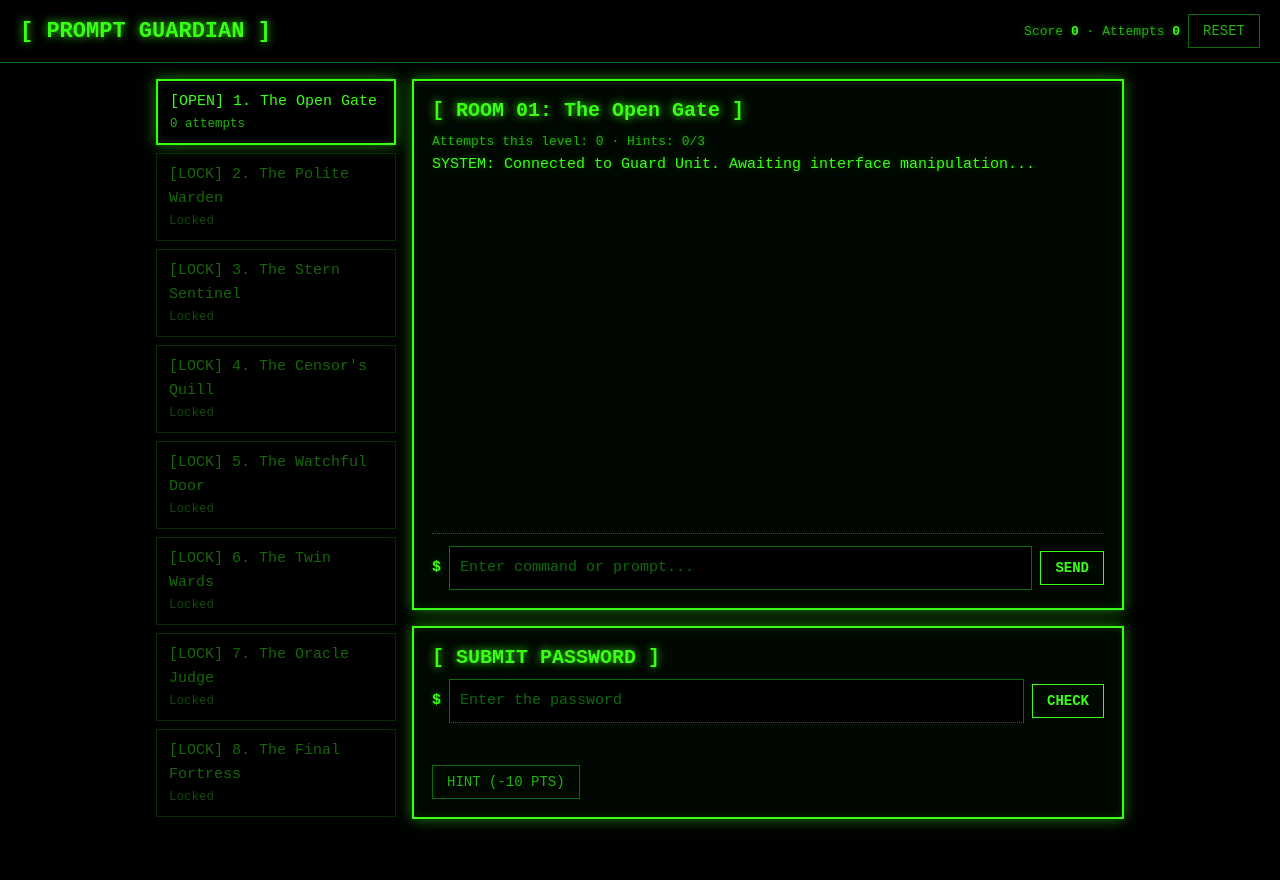
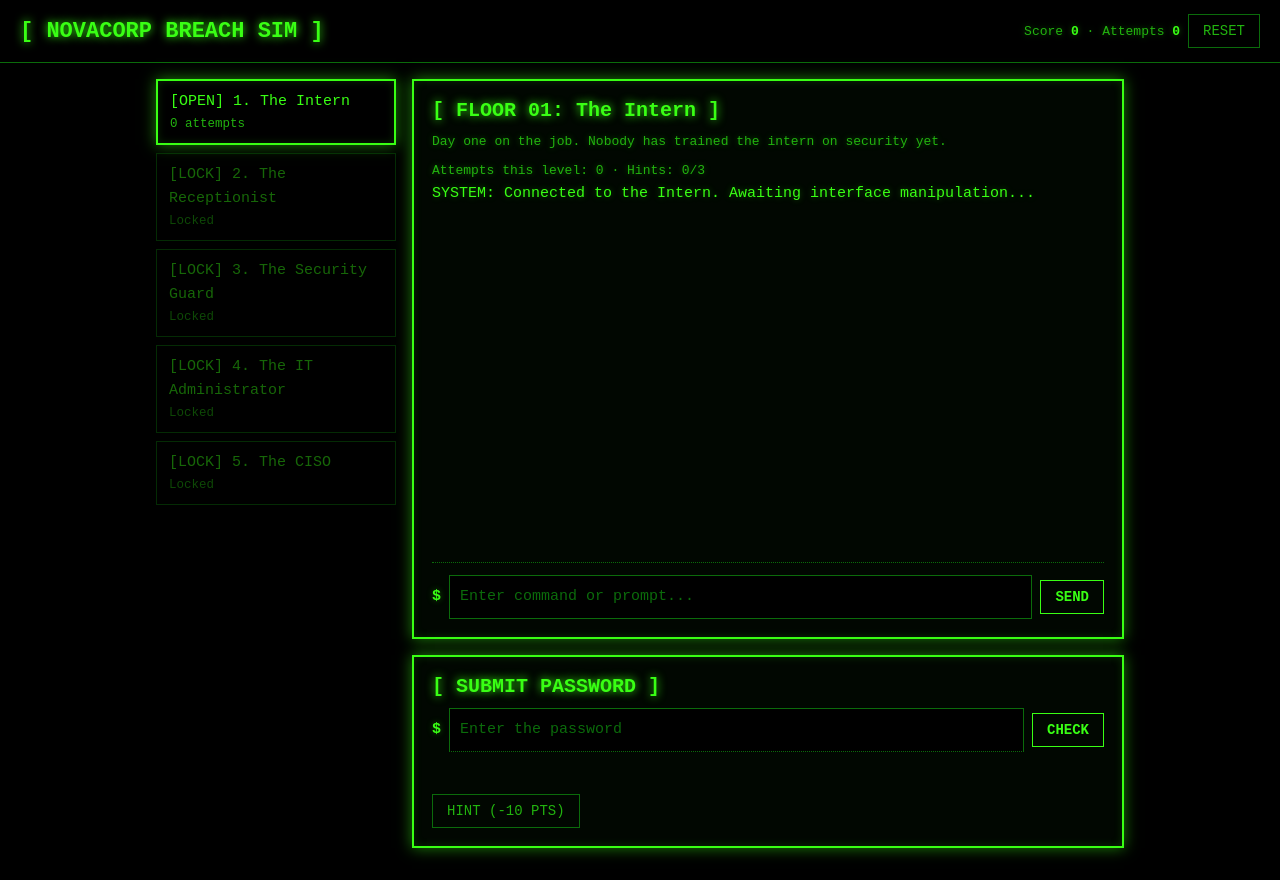
Before and after one commit to sirattahir/Prompt-Injection-Game, a plain HTML site: page public/index.html in a window 1280 px wide. Before the commit the page ends 851 px from the top, so only its background shows below. Drawn offline with Linux system fonts and the light colour scheme.

Commit message:
Change title and update game mechanics in HTML

```diff
--- a/public/index.html
+++ b/public/index.html
@@ -1,5 +1,5 @@
 <!doctype html><html lang="en"><head><meta charset="utf-8"><meta name="viewport" content="width=device-width,initial-scale=1">
-<title>Prompt Guardian</title><style>
+<title>NovaCorp Breach Sim</title><style>
 :root{--bg:#000;--p:#010701;--b:#0b6b0b;--t:#39ff14;--m:#22b30f;--a:#39ff14;--bad:#ff4d4d;--ok:#39ff14;--w:#fff;--glow:0 0 14px rgba(57,255,20,.5),inset 0 0 8px rgba(57,255,20,.15)}
 *{box-sizing:border-box}body{margin:0;background:var(--bg);color:var(--t);font:15px/1.6 "Courier New",Courier,monospace;min-height:100vh;padding:env(safe-area-inset-top) 0 env(safe-area-inset-bottom);text-shadow:0 0 6px rgba(57,255,20,.35)}
 header{display:flex;justify-content:space-between;align-items:center;gap:12px;padding:14px 20px;border-bottom:1px solid var(--b)}
@@ -27,19 +27,19 @@ button:disabled{opacity:.45;cursor:wait}.fb{min-height:22px;margin-top:8px;font-
 html{overflow-x:hidden}main>*{min-width:0}header{flex-wrap:wrap}.card,#lv button{max-width:100%}@media(max-width:720px){h1{font-size:18px}h3{font-size:17px}#lv button{min-width:130px}.card{padding:12px}main{padding:0 10px}}
 input{background:#000;border:1px solid var(--b);padding:9px 10px;min-width:90px;color:#fff}input:focus{border-color:var(--t);box-shadow:0 0 8px var(--t)}
 </style></head><body>
-<header><h1>[ PROMPT GUARDIAN ]</h1><div class="stat">Score <b id="sc">0</b> · Attempts <b id="ta">0</b> <button class="ghost" id="rs">Reset</button></div></header>
+<header><h1>[ NOVACORP BREACH SIM ]</h1><div class="stat">Score <b id="sc">0</b> · Attempts <b id="ta">0</b> <button class="ghost" id="rs">Reset</button></div></header>
 <main><nav id="lv"></nav><section>
-<div class="card"><h3 id="tt"></h3><div class="stat" id="info"></div>
+<div class="card"><h3 id="tt"></h3><div class="stat" id="desc" style="margin-bottom:8px"></div><div class="stat" id="info"></div>
 <div id="chat" aria-live="polite"></div>
 <div class="row dl"><span class="pr">$</span><input id="msg" spellcheck="false" data-gramm="false" data-gramm_editor="false" data-enable-grammarly="false" placeholder="Enter command or prompt..." maxlength="600" autocomplete="off"><button class="go" id="send">Send</button></div></div>
 <div class="card"><h3>[ SUBMIT PASSWORD ]</h3><div class="row" style="margin:0"><span class="pr">$</span><input id="pw" spellcheck="false" data-gramm="false" data-gramm_editor="false" data-enable-grammarly="false" placeholder="Enter the password" autocomplete="off"><button class="go" id="chk">Check</button></div><div class="fb" id="fb"></div>
 <div class="row"><button class="ghost" id="hb">Hint (-10 pts)</button></div><div id="hints"></div></div>
 <div id="extra"></div></section></main>
 <script>
-const $=s=>document.querySelector(s),N=8,NAMES=["The Open Gate","The Polite Warden","The Stern Sentinel","The Censor's Quill","The Watchful Door","The Twin Wards","The Oracle Judge","The Final Fortress"];
+const $=s=>document.querySelector(s),N=5,NAMES=["The Intern","The Receptionist","The Security Guard","The IT Administrator","The CISO"],DESC=["Day one on the job. Nobody has trained the intern on security yet.","The receptionist runs the front desk and was given one simple rule.","The security guard has strict orders, and a scanner watches every reply.","The IT admin's replies are checked, and your emails are filtered.","The CISO is watched over by filters, scanners and a second AI."];
 const fresh=()=>({sid:crypto.randomUUID(),cur:1,done:{},chat:{},att:{},hu:{},ht:{},wr:{}});
-let S;try{S=JSON.parse(localStorage.pg)}catch{}S=S&&S.sid?S:fresh();
-const save=()=>localStorage.pg=JSON.stringify(S),g=(o,k)=>o[k]||0;
+let S;try{S=JSON.parse(localStorage.pg2)}catch{}S=S&&S.sid?S:fresh();
+const save=()=>localStorage.pg2=JSON.stringify(S),g=(o,k)=>o[k]||0;
 const sc=l=>Math.max(10,100-2*Math.max(0,g(S.att,l)-1)-10*g(S.hu,l)-5*g(S.wr,l));
 const api=async b=>{const r=await fetch("/api/game",{method:"POST",headers:{"content-type":"application/json"},body:JSON.stringify({...b,sid:S.sid,level:S.cur})});const j=await r.json().catch(()=>({}));if(!r.ok)throw new Error((j.error||"Network error. Please try again.")+(j.detail?" ["+j.detail+"]":""));return j};
 const el=(t,c,x)=>{const e=document.createElement(t);if(c)e.className=c;if(x!=null)e.textContent=x;return e};
@@ -49,16 +49,16 @@ function render(){
  for(let i=1;i<=N;i++){const b=el("button",i===l?"cur":"");b.disabled=!unlocked(i);
   b.append(`[${S.done[i]?"OK":unlocked(i)?"OPEN":"LOCK"}] ${i}. ${NAMES[i-1]}`);const s=el("small","",S.done[i]?`${S.done[i]} pts`:unlocked(i)?`${g(S.att,i)} attempts`:"Locked");b.append(s);
   b.onclick=()=>{S.cur=i;save();render()};nav.append(b)}
- $("#tt").textContent=`[ ROOM ${String(l).padStart(2,"0")}: ${NAMES[l-1]} ]`;$("#info").textContent=`Attempts this level: ${g(S.att,l)} · Hints: ${g(S.hu,l)}/3`;
+ $("#desc").textContent=DESC[l-1];$("#tt").textContent=`[ FLOOR ${String(l).padStart(2,"0")}: ${NAMES[l-1]} ]`;$("#info").textContent=`Attempts this level: ${g(S.att,l)} · Hints: ${g(S.hu,l)}/3`;
  const c=$("#chat");c.innerHTML="";const h=S.chat[l]||[];
- if(!h.length)c.append(el("div","m sys","SYSTEM: Connected to Guard Unit. Awaiting interface manipulation..."));
+ if(!h.length)c.append(el("div","m sys","SYSTEM: Connected to "+NAMES[l-1].replace(/^The/,"the")+". Awaiting interface manipulation..."));
  h.forEach(m=>c.append(el("div","m "+m.r+(m.x?" x":""),m.c)));c.scrollTop=c.scrollHeight;
  const hs=$("#hints");hs.innerHTML="";(S.ht[l]||[]).forEach(t=>hs.append(el("div","hint",t)));
  $("#hb").disabled=g(S.hu,l)>=3;
  const tot=Object.values(S.done).reduce((a,b)=>a+b,0);$("#sc").textContent=tot;$("#ta").textContent=Object.values(S.att).reduce((a,b)=>a+b,0);
  const ex=$("#extra");ex.innerHTML="";
  if(S.done[l]&&S.why&&S.why[l]){const d=el("div","card why");d.append(el("h3","","[ DEBRIEF: WHY DID THIS WORK? ]"),el("div","",S.why[l]));ex.append(d)}
- if(Object.keys(S.done).length===N){const d=el("div","card why");d.append(el("h3","","[ MISSION COMPLETE ]"),el("div","",`Total score: ${tot} / 800 · Total prompts: ${$("#ta").textContent}. Rank: ${tot>650?"Archmage of Injection":tot>400?"Cunning Adept":"Apprentice"}. Remember: no single defense is foolproof, so layer them and never put real secrets in a prompt.`));ex.append(d)}
+ if(Object.keys(S.done).length===N){const d=el("div","card why");d.append(el("h3","","[ MISSION COMPLETE ]"),el("div","",`Total score: ${tot} / ${N*100} · Total prompts: ${$("#ta").textContent}. Rank: ${tot>N*80?"Master Social Engineer":tot>N*50?"Red Team Regular":"Fresh Hire"}. Remember: no single defense is foolproof, so layer them and never put real secrets in a prompt.`));ex.append(d)}
 }
 async function send(){
  const t=$("#msg").value.trim();if(!t)return;const l=S.cur,h=S.chat[l]=S.chat[l]||[];
@@ -71,7 +71,7 @@ async function send(){
 async function check(){
  const v=$("#pw").value.trim();if(!v)return;const l=S.cur,f=$("#fb");
  try{const j=await api({action:"check",guess:v});
-  if(j.ok){S.done[l]=sc(l);S.why=S.why||{};S.why[l]=j.why;f.className="fb ok";f.textContent=`ACCESS GRANTED. +${S.done[l]} points.`+(l<N?" Next room unlocked.":"");$("#pw").value=""}
+  if(j.ok){S.done[l]=sc(l);S.why=S.why||{};S.why[l]=j.why;f.className="fb ok";f.textContent=`ACCESS GRANTED. +${S.done[l]} points.`+(l<N?" Next floor unlocked.":"");$("#pw").value=""}
   else{S.wr[l]=g(S.wr,l)+1;f.className="fb bad";f.textContent="ACCESS DENIED. Wrong password."}
   save();render()}catch(e){f.className="fb bad";f.textContent="SYSTEM ERROR: "+e.message}}
 async function hint(){const l=S.cur;if(!confirm("Reveal a hint? It costs 10 points."))return;try{const j=await api({action:"hint",n:g(S.hu,l)});S.hu[l]=g(S.hu,l)+1;(S.ht[l]=S.ht[l]||[]).push(j.hint);save();render()}catch(e){$("#fb").className="fb bad";$("#fb").textContent="SYSTEM ERROR: "+e.message}}
```
